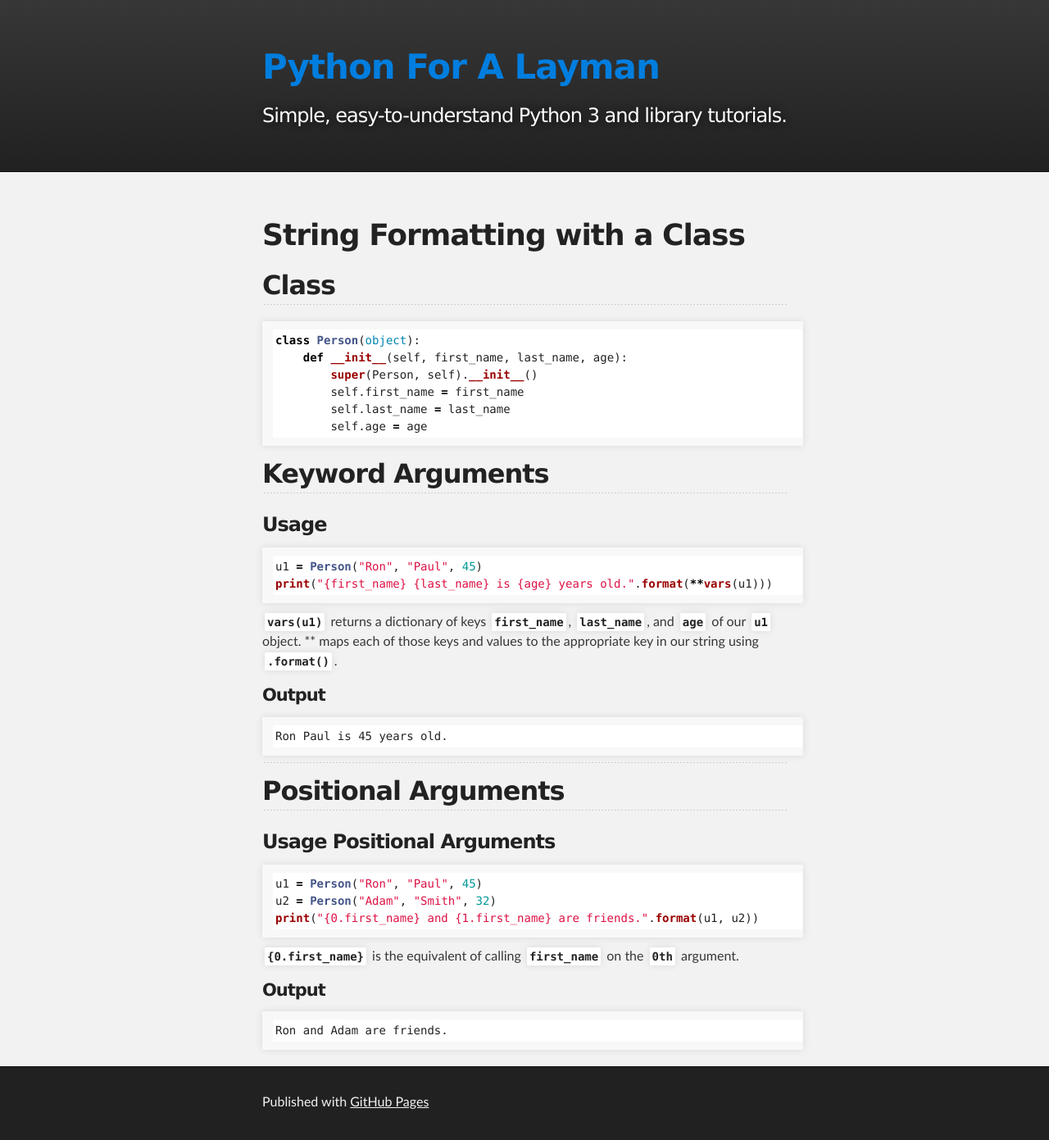
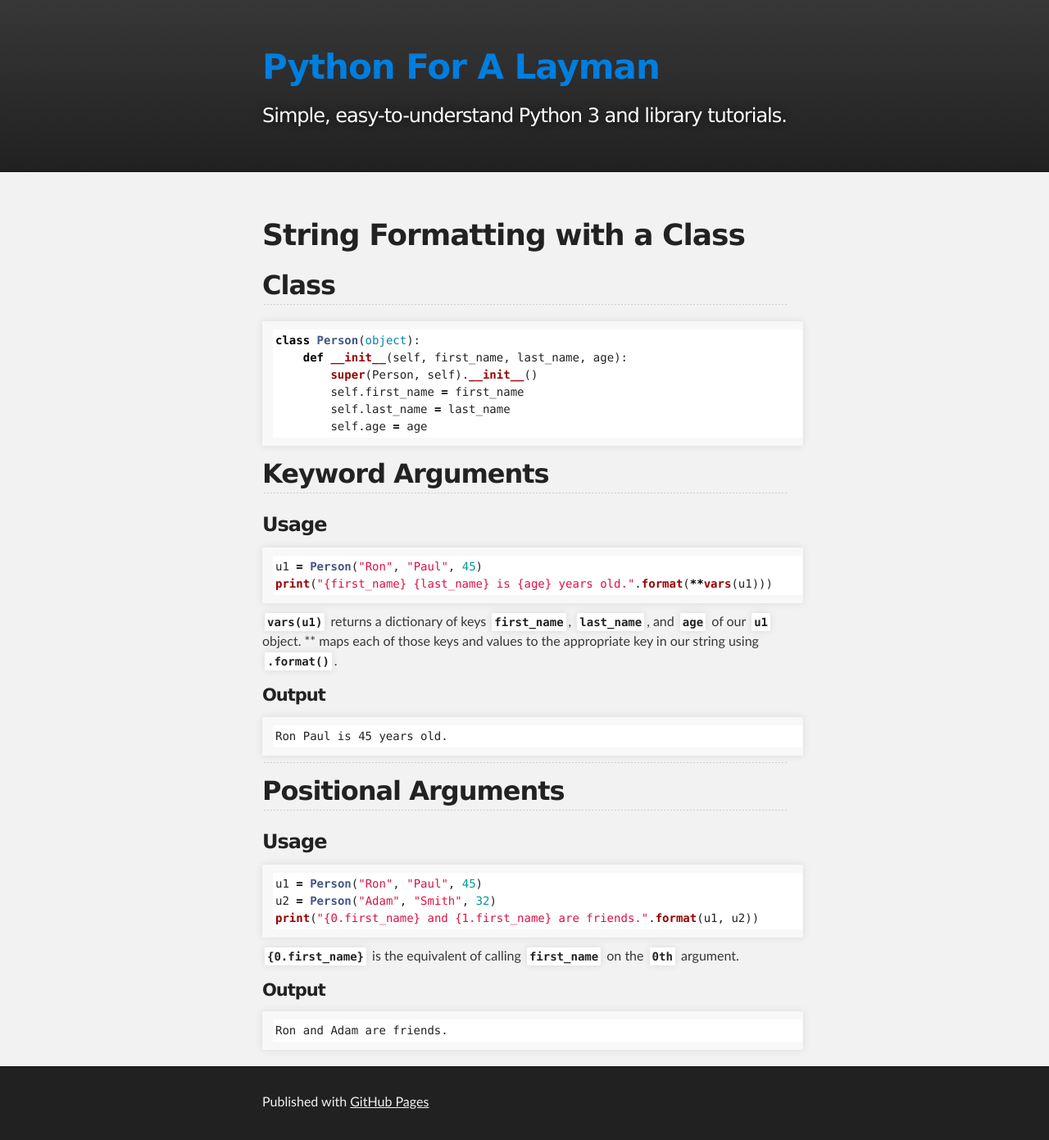
Before and after one commit to pythonforalayman/pythonforalayman.github.io, a Jekyll site: the page built from _posts/2017-03-03-string-formatting-with-a-class.markdown, in a window 1280 px wide. Shown: the whole page at 82% size. Built offline with Jekyll 4.4.1, drawn with Linux system fonts in a browser that asks for light colours; nearby versions of some CDN libraries; comment, search, counter and statistics services are not loaded.

Commit message:
Fixed header

````diff
--- a/_posts/2017-03-03-sqlalchemy-iii-custom-classes.markdown
+++ b/_posts/2017-03-03-sqlalchemy-iii-custom-classes.markdown
@@ -90,7 +90,7 @@ Later on, when we query our database and get results back, they will look someth
 <models.Account object at 0x0390BBF0>
 ```
 
-What account is that? What's the username? How many tokens does it have? If we want to answer those questions, we need to override **`__repr__`** in our **`Account`** class. Check out [String Formatting with a Class](http://pythonforalayman.com/string-formatting-with-a-class#usage-positional-arguments) for more information on this.
+What account is that? What's the username? How many tokens does it have? If we want to answer those questions, we need to override **`__repr__`** in our **`Account`** class. Check out [String Formatting with a Class](http://pythonforalayman.com/string-formatting-with-a-class#usage-1) for more information on this.
 
 ```python
 def __repr__(self):
--- a/_posts/2017-03-03-string-formatting-with-a-class.markdown
+++ b/_posts/2017-03-03-string-formatting-with-a-class.markdown
@@ -36,7 +36,7 @@ Ron Paul is 45 years old.
 ___
 
 ## Positional Arguments
-### Usage Positional Arguments
+### Usage
 ```python
 u1 = Person("Ron", "Paul", 45)
 u2 = Person("Adam", "Smith", 32)
````
